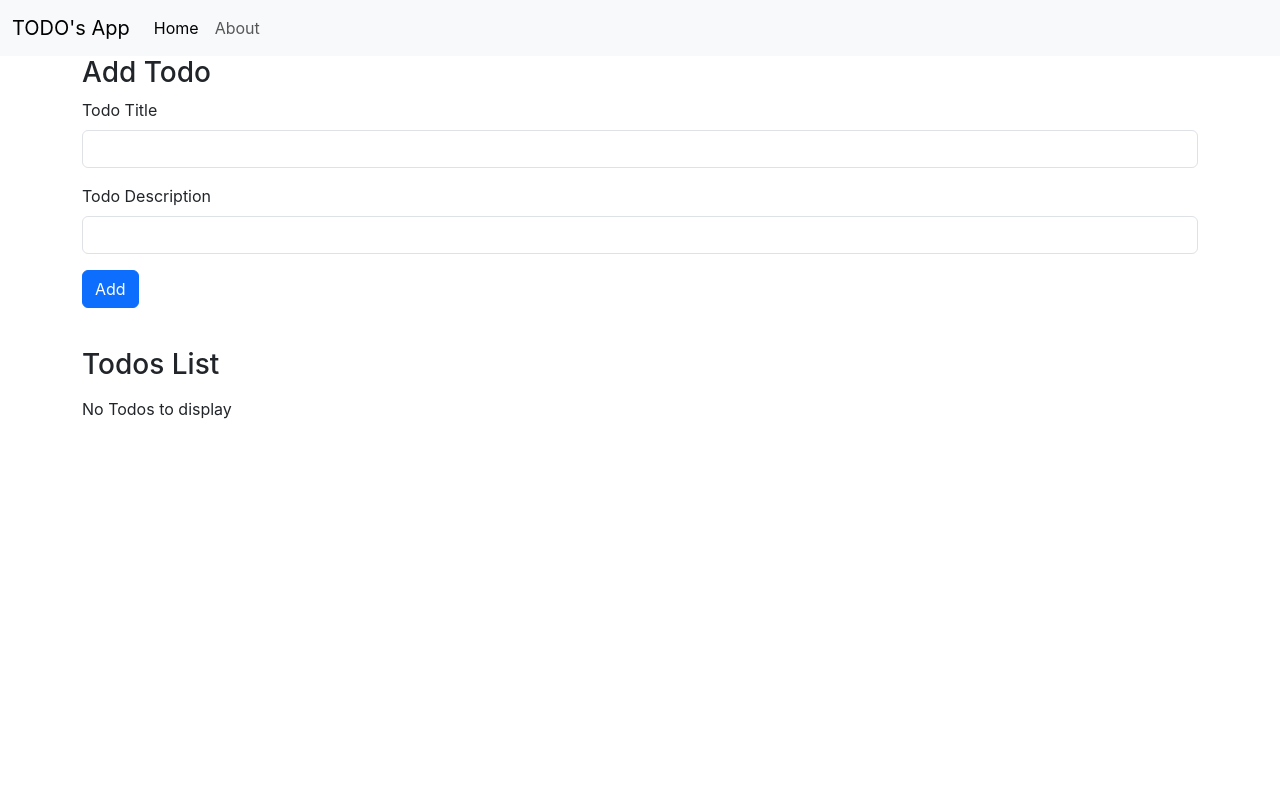
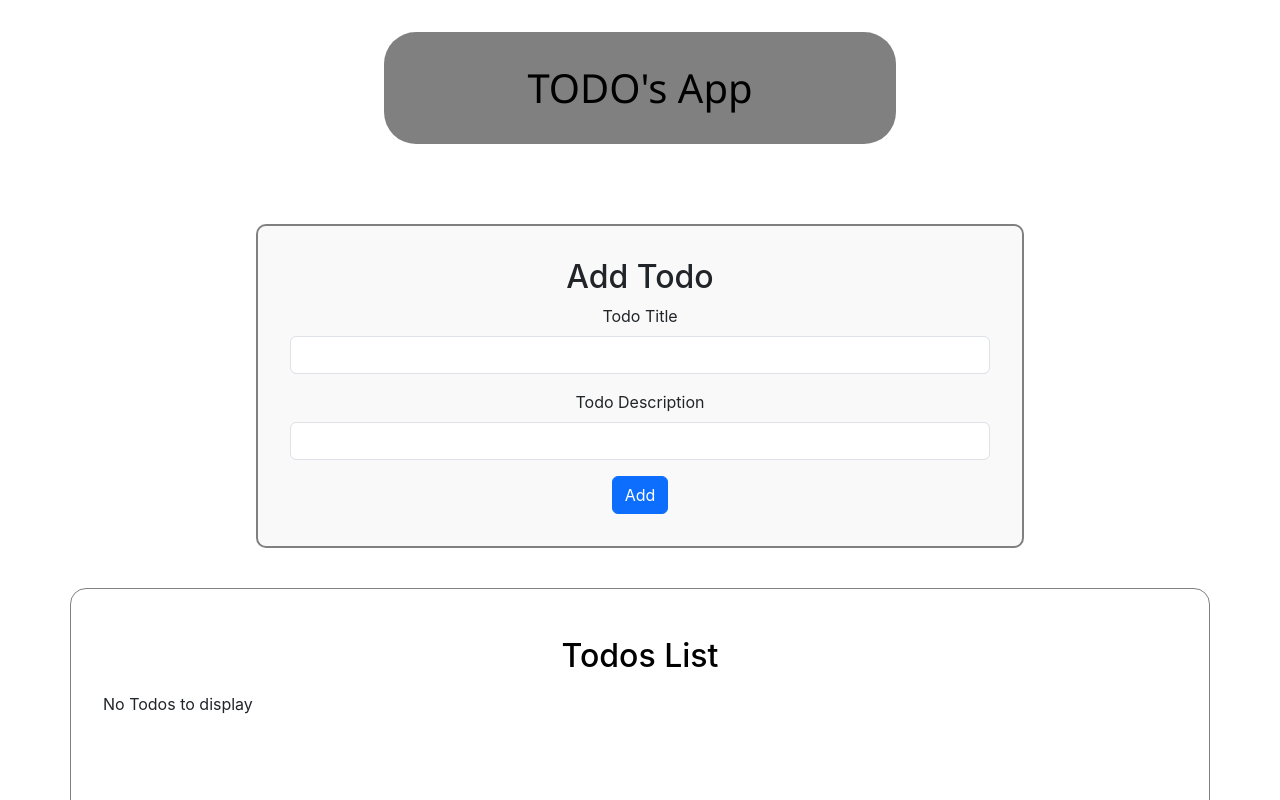
Before and after one commit to shantanu994/reactify-ui, a React (Create React App) app in the folder todo-list/: page / in a window 1280 px wide. Shown: the top 800 px of the page. Built offline with nearby package versions, Linux system fonts and the light colour scheme.

Commit message:
TODO's List

```diff
--- a/todo-list/src/App.css
+++ b/todo-list/src/App.css
@@ -1,39 +1,36 @@
-.App {
+.header-title {
   text-align: center;
+  color: black;
+  padding: 2rem;
+  background-color: grey;
+  border-radius: 2rem;
+  margin: 2rem auto;
+  width: 40%;
+  font-family: "Segoe UI", Tahoma, Geneva, Verdana, sans-serif;
 }
-
-.App-logo {
-  height: 40vmin;
-  pointer-events: none;
+.add-todo{
+  text-align: center;
+  margin: 2rem auto;
+  margin-top: 5rem;
+  width: 60%;
+  padding: 2rem;
+  border: 2px solid grey;
+  border-radius: 10px;
+  background-color: #f9f9f9;
 }
-
-@media (prefers-reduced-motion: no-preference) {
-  .App-logo {
-    animation: App-logo-spin infinite 20s linear;
-  }
+.add-todo h3 {
+  margin-bottom: 1rem;
+  color: #333;
 }
-
-
-.App-header {
-  background-color: #282c34;
-  min-height: 100vh;
-  display: flex;
-  flex-direction: column;
+.container {
+  border: 1px solid grey;
+  border-radius: 1rem;
   align-items: center;
-  justify-content: center;
-  font-size: calc(10px + 2vmin);
-  color: white;
+  margin: auto;
+  padding: 2rem;
 }
-
-.App-link {
-  color: #61dafb;
+.container h2{
+  text-align: center;
+  color: black;
+  margin-bottom: 1rem;
 }
-
-@keyframes App-logo-spin {
-  from {
-    transform: rotate(0deg);
-  }
-  to {
-    transform: rotate(360deg);
-  }
-}
--- a/todo-list/src/App.js
+++ b/todo-list/src/App.js
@@ -6,13 +6,13 @@ import AddTodo from "./MyComponents/AddTodo.js";
 import { useState, useEffect } from "react";
 
 function App() {
-  let initTTodos;
+  let initTodos;
   if (localStorage.getItem("todos") === null) {
-    initTTodos = [];
+    initTodos = [];
   } else {
-    initTTodos = JSON.parse(localStorage.getItem("todos"));
+    initTodos = JSON.parse(localStorage.getItem("todos"));
   }
-  const [todos, setTodos] = useState(initTTodos);
+  const [todos, setTodos] = useState(initTodos);
 
   const onDelete = (todo) => {
     const newTodos = todos.filter((e) => e !== todo);
@@ -36,7 +36,7 @@ function App() {
 
   return (
     <>
-      <Header title="TODO's App" searchbar={false} />
+      <Header title="TODO's App"  searchbar={false} />
       <AddTodo addTodo={addTodo} />
       <Todos todos={todos} onDelete={onDelete} />
       <Footer />
--- a/todo-list/src/MyComponents/AddTodo.js
+++ b/todo-list/src/MyComponents/AddTodo.js
@@ -18,8 +18,8 @@ const AddTodo = ({ addTodo }) => {
 
   }
   return (
-    <div className="container" my-3>
-      <h3>Add Todo</h3>
+    <div className="add-todo" my-3>
+      <h2>Add Todo</h2>
       <form onSubmit={submit}>
         <div className="mb-3">
           <label htmlFor="text" className="form-label">
--- a/todo-list/src/MyComponents/Header.js
+++ b/todo-list/src/MyComponents/Header.js
@@ -5,51 +5,9 @@ import PropTypes from 'prop-types'
 export default function Header(props) {
   return (
     <div>
-      <nav className="navbar navbar-expand-lg bg-body-tertiary">
-        <div className="container-fluid">
-          <a className="navbar-brand" href="#">
-            {props.title}
-          </a>
-          <button
-            className="navbar-toggler"
-            type="button"
-            data-bs-toggle="collapse"
-            data-bs-target="#navbarSupportedContent"
-            aria-controls="navbarSupportedContent"
-            aria-expanded="false"
-            aria-label="Toggle navigation"
-          >
-            <span className="navbar-toggler-icon"></span>
-          </button>
-          <div className="collapse navbar-collapse" id="navbarSupportedContent">
-            <ul className="navbar-nav me-auto mb-2 mb-lg-0">
-              <li className="nav-item">
-                <a className="nav-link active" aria-current="page" href="#">
-                  Home
-                </a>
-              </li>
-              <li className="nav-item">
-                <a className="nav-link" href="#">
-                  About
-                </a>
-              </li>
-            </ul>
-            {props.searchbar ?
-            <form className="d-flex" role="search">
-              <input
-                className="form-control me-2"
-                type="search"
-                placeholder="Search"
-                aria-label="Search"
-              />
-              <button className="btn btn-outline-success" type="submit">
-                Search
-              </button>
-            </form> : ""}
-          </div>
-        </div>
-      </nav>
+      <h1 className='header-title'>{props.title}</h1>
     </div>
+
   )
 }
 Header.defaultProps = {
--- a/todo-list/src/MyComponents/Todos.js
+++ b/todo-list/src/MyComponents/Todos.js
@@ -8,7 +8,7 @@ const Todos = (props) => {
     }
   return (
     <div className="container" style={mystyle}>
-      <h3 className=" my-3">Todos List</h3>
+      <h2 className=" my-3">Todos List</h2>
       {props.todos.length === 0
         ? "No Todos to display"
         : props.todos.map((todo) => {
```
